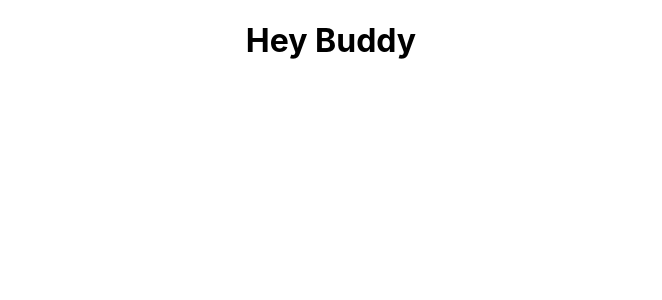
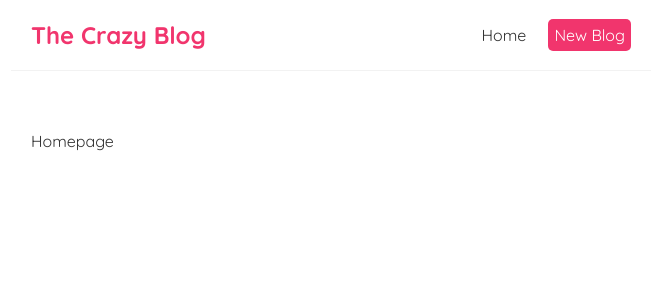
Before and after one commit to wisesand/crazy-blog, a React (Create React App) app: page / in a window 1280 px wide. Shown: the top 300 px of the page, without its empty margins (309-971 px from the left). Built offline with nearby package versions, Linux system fonts and the light colour scheme.

Commit message:
navbar added

```diff
--- a/src/App.css
+++ /dev/null
@@ -1,3 +0,0 @@
-.App {
-  text-align: center;
-}
--- a/src/App.js
+++ b/src/App.js
@@ -1,10 +1,11 @@
-import "./App.css";
-
+import Navbar from "./components/Navbar";
+import Home from "./components/Home";
 function App() {
   return (
     <div className="App">
+      <Navbar />
       <div className="content">
-        <h1>Hey Buddy</h1>
+        <Home />
       </div>
     </div>
   );
--- /dev/null
+++ b/src/components/Home.js
@@ -0,0 +1,6 @@
+import React from "react";
+
+const Home = () => {
+  return <div className="home">Homepage</div>;
+};
+export default Home;
--- /dev/null
+++ b/src/components/Navbar.js
@@ -0,0 +1,23 @@
+import React from "react";
+
+const Navbar = () => {
+  return (
+    <nav className="navbar">
+      <h1>The Crazy Blog</h1>
+      <div className="links">
+        <a href="/">Home</a>
+        <a
+          href="/create"
+          style={{
+            color: "white",
+            backgroundColor: "#f1356d",
+            borderRadius: "5px"
+          }}
+        >
+          New Blog
+        </a>
+      </div>
+    </nav>
+  );
+};
+export default Navbar;
--- a/src/index.css
+++ b/src/index.css
@@ -1,13 +1,35 @@
-body {
+@import url("https://fonts.googleapis.com/css2?family=Quicksand:wght@300;400;500;600;700&display=swap");
+
+/* base styles */
+* {
   margin: 0;
-  font-family: -apple-system, BlinkMacSystemFont, 'Segoe UI', 'Roboto', 'Oxygen',
-    'Ubuntu', 'Cantarell', 'Fira Sans', 'Droid Sans', 'Helvetica Neue',
-    sans-serif;
-  -webkit-font-smoothing: antialiased;
-  -moz-osx-font-smoothing: grayscale;
+  font-family: "Quicksand";
+  color: #333;
 }
-
-code {
-  font-family: source-code-pro, Menlo, Monaco, Consolas, 'Courier New',
-    monospace;
+.navbar {
+  padding: 20px;
+  display: flex;
+  align-items: center;
+  max-width: 600px;
+  margin: 0 auto;
+  border-bottom: 1px solid #f2f2f2;
 }
+.navbar h1 {
+  color: #f1356d;
+}
+.navbar .links {
+  margin-left: auto;
+}
+.navbar a {
+  margin-left: 16px;
+  text-decoration: none;
+  padding: 6px;
+}
+.navbar a:hover {
+  color: #f1356d;
+}
+.content {
+  max-width: 600px;
+  margin: 40px auto;
+  padding: 20px;
+}
```
